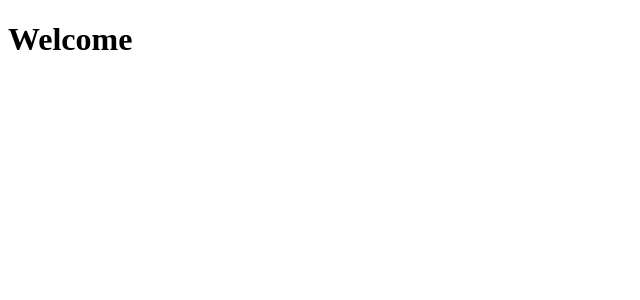
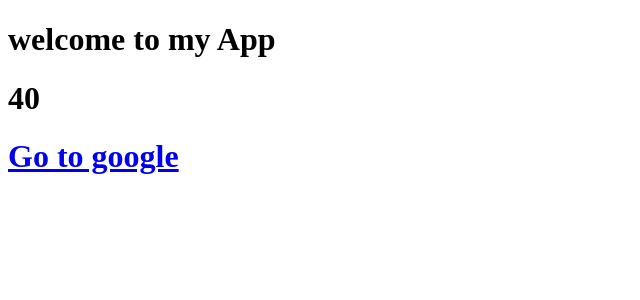
Before and after one commit to ujangaris/reacthooks, a React (Create React App) app: page / in a window 1280 px wide. Shown: the top 300 px of the page, without its empty margins (0-640 px from the left). Built offline with nearby package versions, Linux system fonts and the light colour scheme.

Commit message:
dynamic value

```diff
--- a/src/App.js
+++ b/src/App.js
@@ -1,8 +1,14 @@
-
 function App() {
+  const title = "welcome to my App";
+  const age = 20;
+  const link = "https://mfikri.com";
   return (
     <div className="App">
-      <h1>Welcome</h1>
+      <h1>{title}</h1>
+      <h1>{age * 2}</h1>
+      <h1>
+        <a href={link}>Go to google</a>
+      </h1>
     </div>
   );
 }
```
